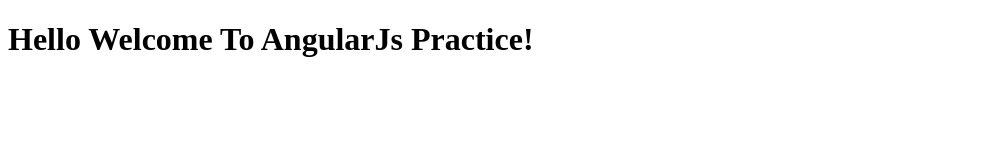
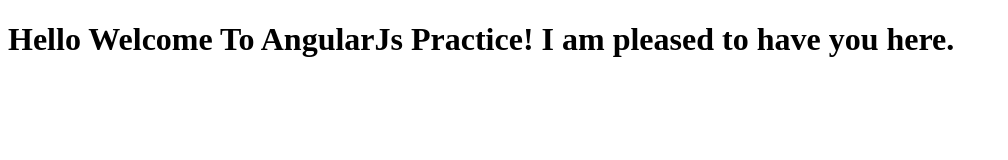
Before and after one commit to Emeka-ignatius/Angularjs-proj, a plain HTML site: page index.html in a window 1280 px wide. Shown: the whole page, without its empty margins (0-1008 px from the left). Drawn offline with Linux system fonts and the light colour scheme.

Commit message:
new version web file\

```diff
--- a/index.html
+++ b/index.html
@@ -7,6 +7,6 @@
     <title>AngularJs Project | Practice</title>
 </head>
 <body>
-    <h1>Hello Welcome To AngularJs Practice!</h1>
+    <h1>Hello Welcome To AngularJs Practice! I am pleased to have you here.</h1>
 </body>
 </html>
```
